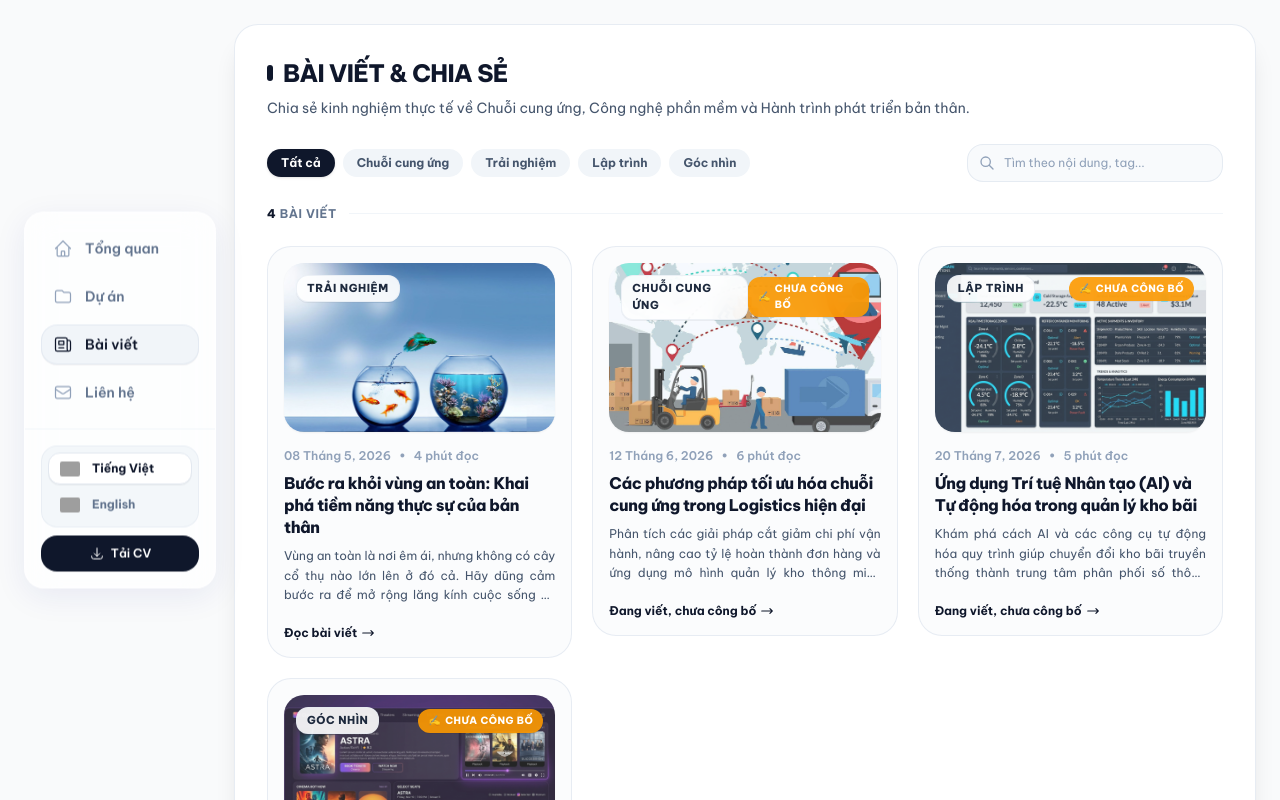
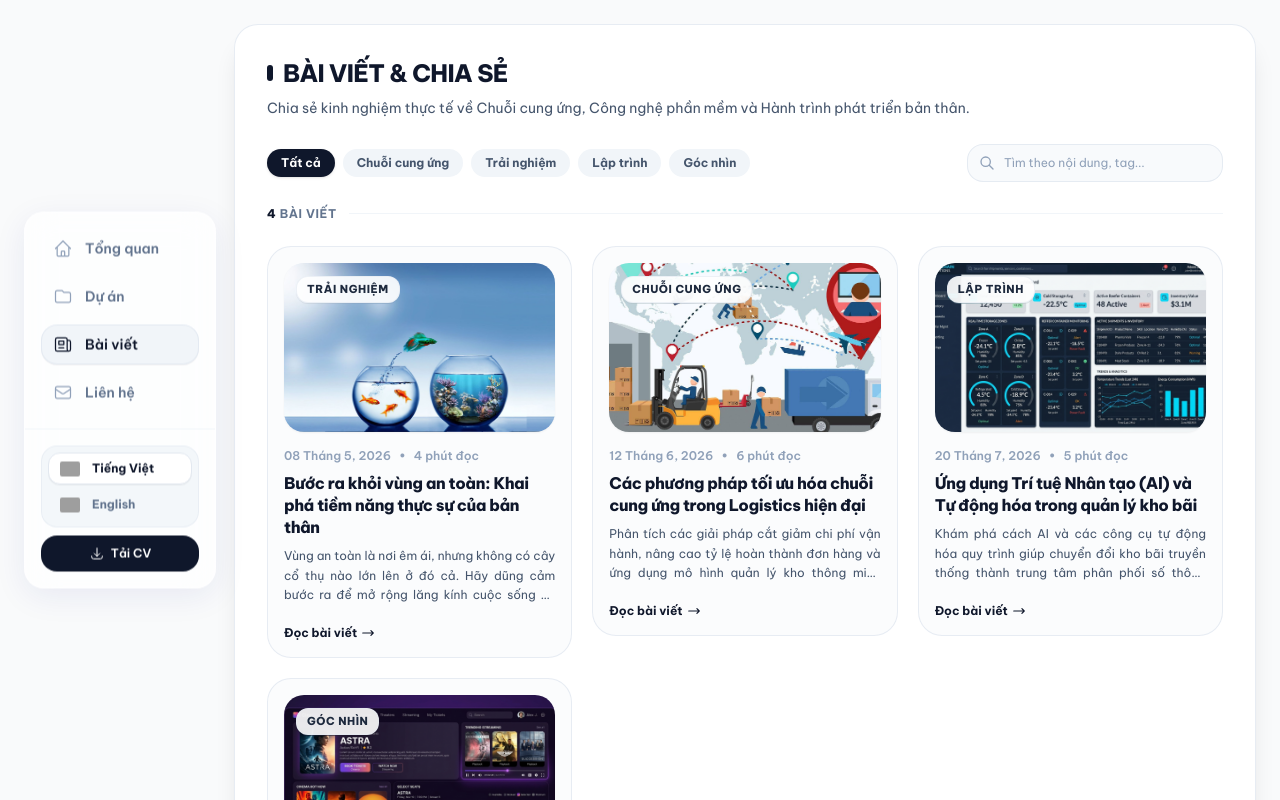
Before and after one commit to dinhphuong25/portfolio1, a Next.js app: page /blog in a window 1280 px wide. Shown: the top 800 px of the page. Built offline with nearby package versions, Linux system fonts and the light colour scheme; grey boxes are pictures that could not be loaded.

Commit message:
fix: remove yellow draft badge on thumbnail and only show popup when clicking unpublished posts

```diff
--- a/src/components/BlogCard.tsx
+++ b/src/components/BlogCard.tsx
@@ -46,7 +46,7 @@ export default function BlogCard({ post, featured = false, onUnpublishedClick }:
                             ? "(max-width: 768px) 100vw, 50vw"
                             : "(max-width: 640px) 100vw, (max-width: 1024px) 50vw, 33vw"
                         }
-                        className={`object-cover transform group-hover:scale-105 transition-transform duration-500 ease-out ${!isPublished ? 'opacity-85' : ''}`}
+                        className="object-cover transform group-hover:scale-105 transition-transform duration-500 ease-out"
                     />
                 ) : (
                     <div className="absolute inset-0 flex items-center justify-center bg-slate-100 dark:bg-slate-800">
@@ -54,17 +54,11 @@ export default function BlogCard({ post, featured = false, onUnpublishedClick }:
                     </div>
                 )}
 
-                {/* Category Badge & Unpublished Status Badge */}
-                <div className="absolute top-3 left-3 right-3 z-20 flex items-center justify-between pointer-events-none">
+                {/* Category Badge */}
+                <div className="absolute top-3 left-3 z-20 pointer-events-none">
                     <span className="inline-flex items-center px-2.5 py-1 rounded-lg text-[11px] font-extrabold uppercase tracking-wider bg-white/90 dark:bg-slate-900/90 backdrop-blur-md text-slate-800 dark:text-slate-200 shadow-2xs border border-slate-200/60 dark:border-slate-700/60">
                         {post.category}
                     </span>
-
-                    {!isPublished && (
-                        <span className="inline-flex items-center gap-1 px-2.5 py-1 rounded-lg text-[10px] font-extrabold uppercase tracking-wider bg-amber-500/90 dark:bg-amber-600/90 backdrop-blur-md text-white shadow-2xs">
-                            <span>✍️</span> {isVi ? "Chưa công bố" : "Draft"}
-                        </span>
-                    )}
                 </div>
             </div>
 
@@ -87,7 +81,7 @@ export default function BlogCard({ post, featured = false, onUnpublishedClick }:
                 </div>
 
                 <div className="pt-2 flex items-center text-xs font-bold text-slate-900 dark:text-white group-hover:translate-x-1 transition-transform duration-200">
-                    <span>{isPublished ? (isVi ? "Đọc bài viết" : "Read Article") : (isVi ? "Đang viết, chưa công bố" : "In Progress")}</span>
+                    <span>{isVi ? "Đọc bài viết" : "Read Article"}</span>
                     <svg className="w-3.5 h-3.5 ml-1" fill="none" stroke="currentColor" viewBox="0 0 24 24">
                         <path strokeLinecap="round" strokeLinejoin="round" strokeWidth={2} d="M17 8l4 4m0 0l-4 4m4-4H3" />
                     </svg>
```
